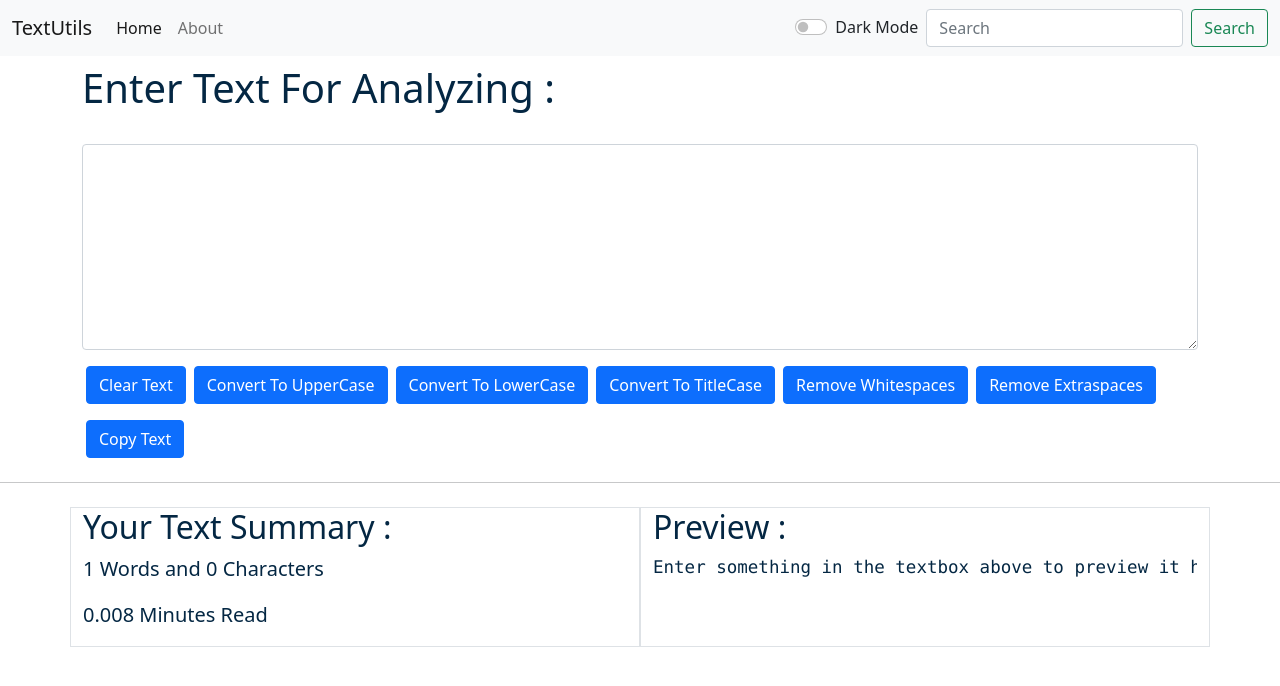
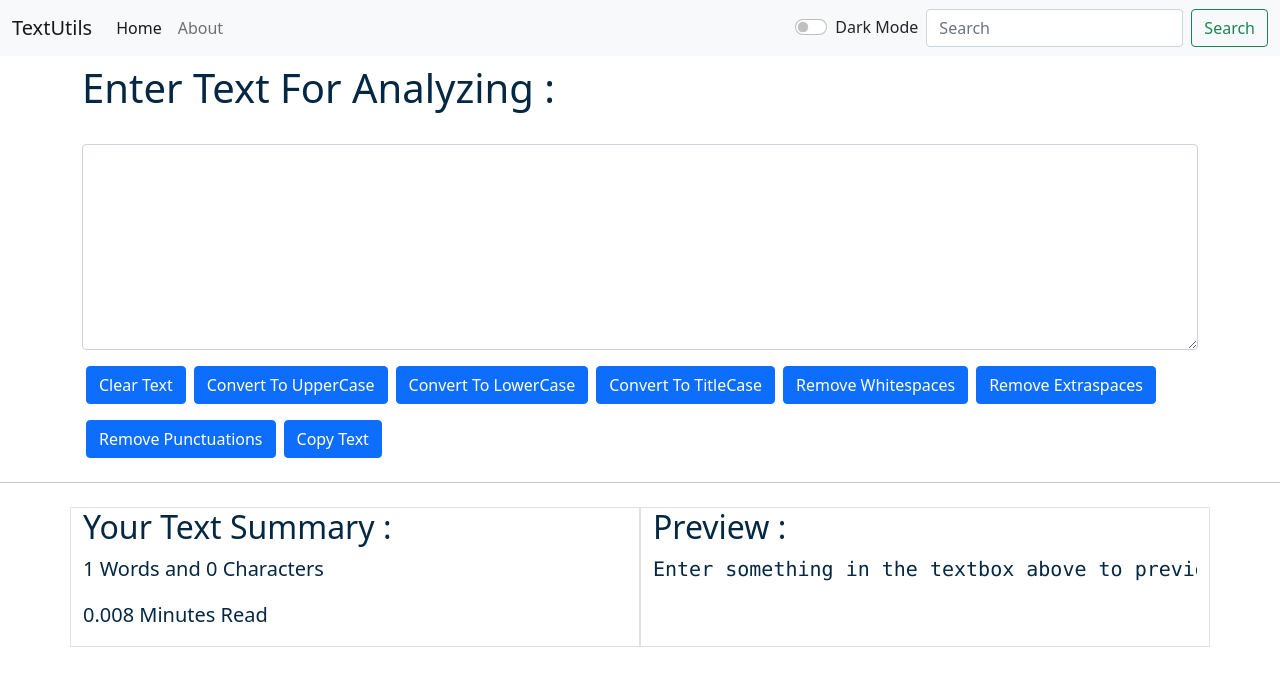
Before and after one commit to Alfaiz-Thoughtwin/React-Tutorials, a React (Create React App) app in the folder textutils/: page / in a window 1280 px wide. Shown: the top 686 px of the page. Built offline with nearby package versions, Linux system fonts and the light colour scheme.

Commit message:
Tut13 Adding Alert dismiss

```diff
--- a/textutils/src/App.js
+++ b/textutils/src/App.js
@@ -1,6 +1,7 @@
 // import logo from './logo.svg';
 import './App.css';
 // import About from './components/About';
+import Alert from './components/Alert';
 import Navbar from './components/Navbar';
 import TextForm from './components/TextForm';
 import React, { useState } from 'react'
@@ -9,21 +10,36 @@ import React, { useState } from 'react'
 
 function App() {
   const [mode, setMode] = useState('light');
+  const [alert, setAlert] = useState(null);
+
+  function showAlert(message, type) {
+    setAlert({
+      msg : message,
+      type : type
+    });
+    setTimeout(() => {
+      setAlert(null)
+    }, 1500);
+  }
+
   const toggleMode = () => {
     if (mode === 'light') {
       setMode('dark');
       document.body.style.backgroundColor = '#042743';
+      showAlert("Dark Mode Has Been Enabled", "success");
     }
     else {
       setMode('light');
       document.body.style.backgroundColor = 'white';
+      showAlert("Dark Mode Has Been Disabled", "success");
     }
 
   };
   return (
     <>
     <Navbar title="TextUtils" mode={mode} toggleMode={toggleMode}/>
-    <TextForm heading="Enter Text For Analyzing :" mode={mode} />
+    <Alert alert={alert}/>
+    <TextForm showAlert={showAlert} heading="Enter Text For Analyzing :" mode={mode} />
     {/* <About/> */}
     </>
   );
--- /dev/null
+++ b/textutils/src/components/Alert.js
@@ -0,0 +1,15 @@
+import React from 'react'
+
+function Alert(props) {
+    const capitalized = (word) => {
+        let lower = word.toLowerCase();
+        return word.charAt(0).toUpperCase()+lower.slice(1);
+    }
+    return (
+        props.alert &&<div className={`alert alert-${props.alert.type} alert-dismissible fade show`} role="alert">
+            <strong>{capitalized(props.alert.type)}</strong> : {props.alert.msg}
+        </div>
+    );
+}
+
+export default Alert
--- a/textutils/src/components/TextForm.js
+++ b/textutils/src/components/TextForm.js
@@ -10,26 +10,35 @@ export default function TextForm(props) {
     const handleUnClick = () => {
         let newText = text.toUpperCase();
         setText(newText);
+        props.showAlert("UpperCase Converted Successfully", "success");
     };
 
     const handleLoClick = () => {
         let newText = text.toLowerCase();
         setText(newText);
+        props.showAlert("LowerCase Converted Successfully", "success");
     };
 
     const handleClearClick = () => {
         let newText = "";
         setText(newText);
+        props.showAlert("Text Cleared", "warning");
     };
 
     const handleWhiteSpClick = () => {
         let newText = text.replace(/\s+/g, '');
         setText(newText);
+        props.showAlert("White Spaces Removes", "success");
     };
 
     const handleExtraSpClick = () => {
         let newText = text.split(/[ ]+/);
         setText(newText.join(" "));
+    };
+
+    const handlePuncClick = () => {
+        let newText = text.replace(/[.,/#!$%^&*;:{}=\-_`~()]/g,"");
+        setText(newText);
     };
 
     const handleTitleClick =() => {
@@ -46,13 +55,14 @@ export default function TextForm(props) {
             <h1>{props.heading}</h1>
             <div className="mb-4">
                 <label htmlFor="myBox" className="form-label"></label>
-                <textarea className="form-control" style={{backgroundColor: props.mode === 'dark'?'#042743':'white',color: props.mode === 'dark'?'white':'#042743'}} value={text} onChange={handleOnChange} id="myBox" name="myBox" rows="8"></textarea>
+                <textarea className="form-control" style={{backgroundColor: props.mode === 'dark'?'#5D6D7E ':'white',color: props.mode === 'dark'?'white':'#042743'}} value={text} onChange={handleOnChange} id="myBox" name="myBox" rows="8"></textarea>
                 <button className={`btn btn-${props.mode === 'dark'?'danger':'primary'} mt-3 mx-1`} onClick={handleClearClick}>Clear Text</button>
                 <button className={`btn btn-${props.mode === 'dark'?'danger':'primary'} mt-3 mx-1`} onClick={handleUnClick}>Convert To UpperCase</button>
                 <button className={`btn btn-${props.mode === 'dark'?'danger':'primary'} mt-3 mx-1`} onClick={handleLoClick}>Convert To LowerCase</button>
                 <button className={`btn btn-${props.mode === 'dark'?'danger':'primary'} mt-3 mx-1`} onClick={handleTitleClick}>Convert To TitleCase</button>
                 <button className={`btn btn-${props.mode === 'dark'?'danger':'primary'} mt-3 mx-1`} onClick={handleWhiteSpClick}>Remove Whitespaces</button>
                 <button className={`btn btn-${props.mode === 'dark'?'danger':'primary'} mt-3 mx-1`} onClick={handleExtraSpClick}>Remove Extraspaces</button>
+                <button className={`btn btn-${props.mode === 'dark'?'danger':'primary'} mt-3 mx-1`} onClick={handlePuncClick}>Remove Punctuations</button>
                 <button className={`btn btn-${props.mode === 'dark'?'danger':'primary'} mt-3 mx-1`} onClick={()=> navigator.clipboard.writeText(text)}>Copy Text</button>
             </div>
         </div><hr/>
@@ -65,11 +75,11 @@ export default function TextForm(props) {
             </div>
             <div className="col-md-6 border">
                 <h2>Preview :</h2>
-                <p className="lead">
-                    <pre>
+                <pre>
+                    <p className="lead">
                         {text.length>0?text:"Enter something in the textbox above to preview it here."}
-                    </pre>
-                </p>
+                    </p>
+                </pre>
             </div>
             </div>
         </div>
```
